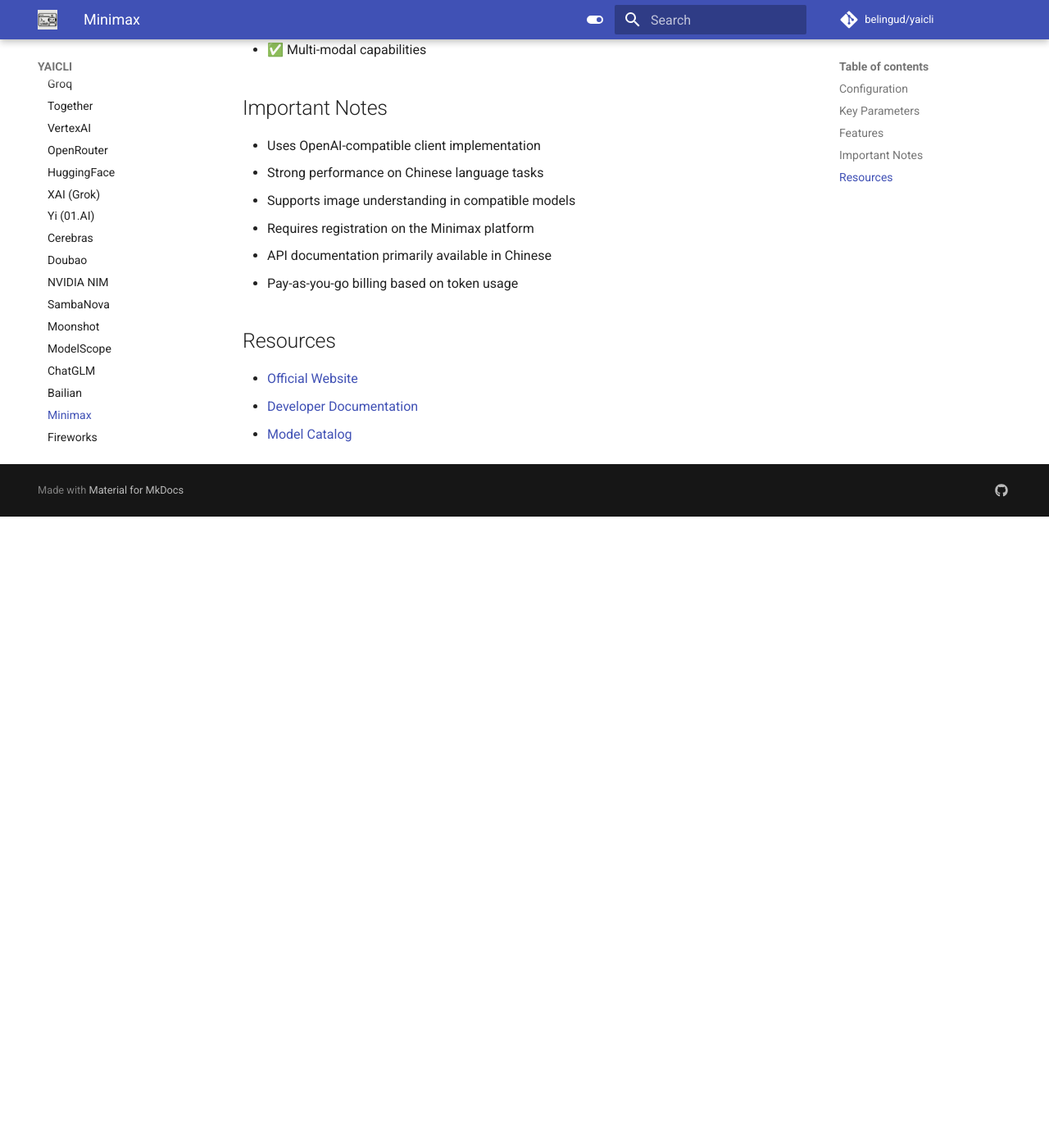
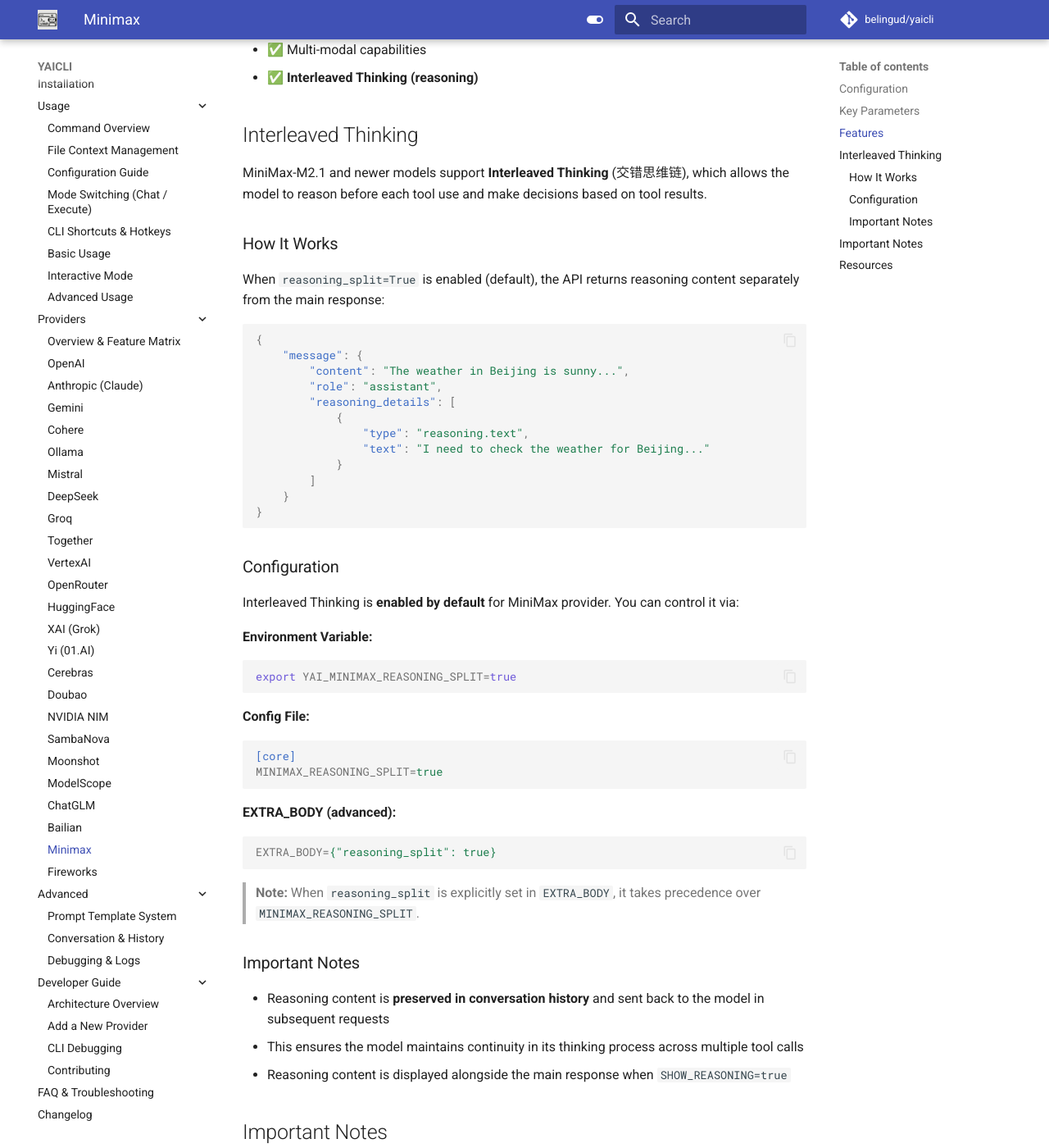
Before and after one commit to belingud/yaicli, an MkDocs documentation site: the page built from docs/providers/minimax.md, in a window 1280 px wide and 1400 px high, scrolled down 1159 px. Shown: the whole window at 82% size. Built offline with MkDocs 1.6.1 and Material for MkDocs 9.7.7, drawn with Linux system fonts in a browser that asks for light colours; comment, search, counter and statistics services are not loaded; before the commit the page ends 1789 px from its top, so only the background shows below that; some of the changed text lies outside the part shown.

Commit message:
docs: add Minimax provider documentation and update model to MiniMax-M2.1

````diff
--- a/docs/providers/minimax.md
+++ b/docs/providers/minimax.md
@@ -7,7 +7,7 @@
 ```ini
 PROVIDER=minimax
 API_KEY=your-minimax-api-key
-MODEL=abab6-chat
+MODEL=MiniMax-M2.1
 TEMPERATURE=0.3
 TOP_P=1.0
 MAX_TOKENS=1024
@@ -34,6 +34,58 @@
 - ✅ OpenAI-compatible API
 - ✅ Chinese language optimization
 - ✅ Multi-modal capabilities
+- ✅ **Interleaved Thinking (reasoning)**
+
+## Interleaved Thinking
+
+MiniMax-M2.1 and newer models support **Interleaved Thinking** (交错思维链), which allows the model to reason before each tool use and make decisions based on tool results.
+
+### How It Works
+
+When `reasoning_split=True` is enabled (default), the API returns reasoning content separately from the main response:
+
+```json
+{
+    "message": {
+        "content": "The weather in Beijing is sunny...",
+        "role": "assistant",
+        "reasoning_details": [
+            {
+                "type": "reasoning.text",
+                "text": "I need to check the weather for Beijing..."
+            }
+        ]
+    }
+}
+```
+
+### Configuration
+
+Interleaved Thinking is **enabled by default** for MiniMax provider. You can control it via:
+
+**Environment Variable:**
+```bash
+export YAI_MINIMAX_REASONING_SPLIT=true
+```
+
+**Config File:**
+```ini
+[core]
+MINIMAX_REASONING_SPLIT=true
+```
+
+**EXTRA_BODY (advanced):**
+```ini
+EXTRA_BODY={"reasoning_split": true}
+```
+
+> **Note:** When `reasoning_split` is explicitly set in `EXTRA_BODY`, it takes precedence over `MINIMAX_REASONING_SPLIT`.
+
+### Important Notes
+
+- Reasoning content is **preserved in conversation history** and sent back to the model in subsequent requests
+- This ensures the model maintains continuity in its thinking process across multiple tool calls
+- Reasoning content is displayed alongside the main response when `SHOW_REASONING=true`
 
 ## Important Notes
 
````
Also changed, not shown: README.md (+17 -0 lines).
